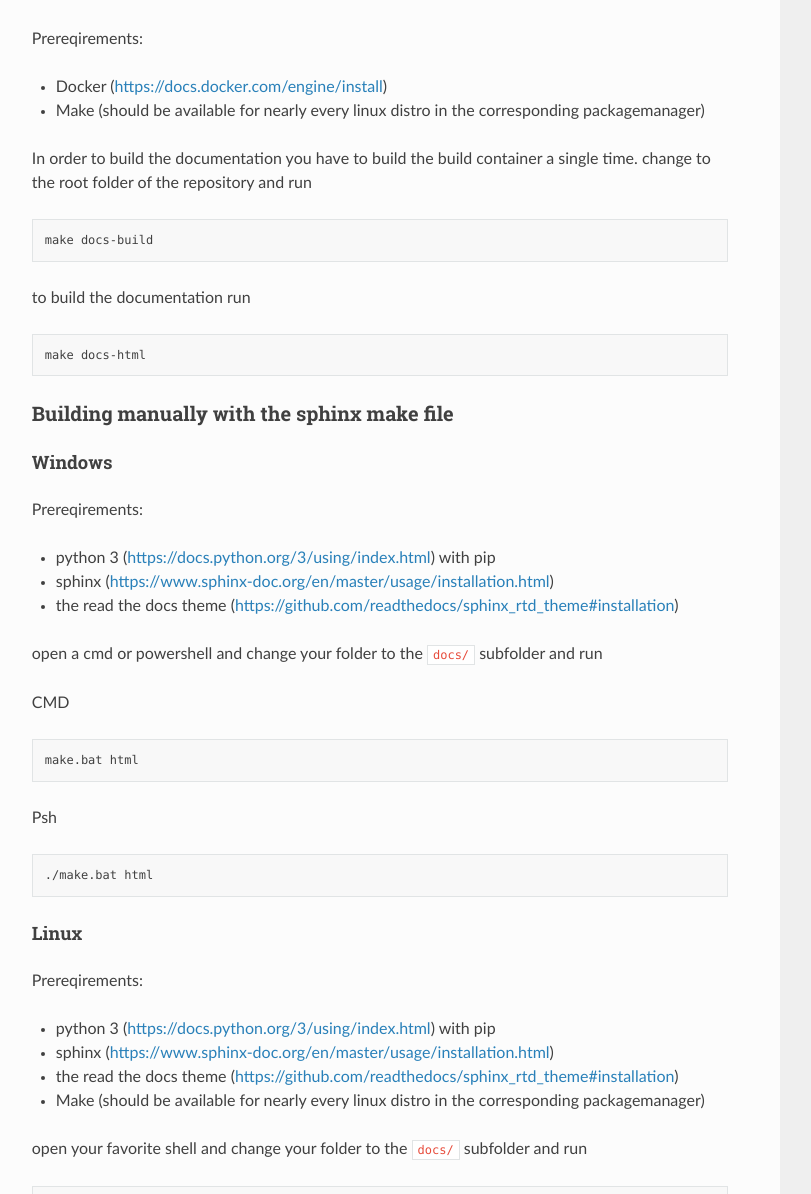
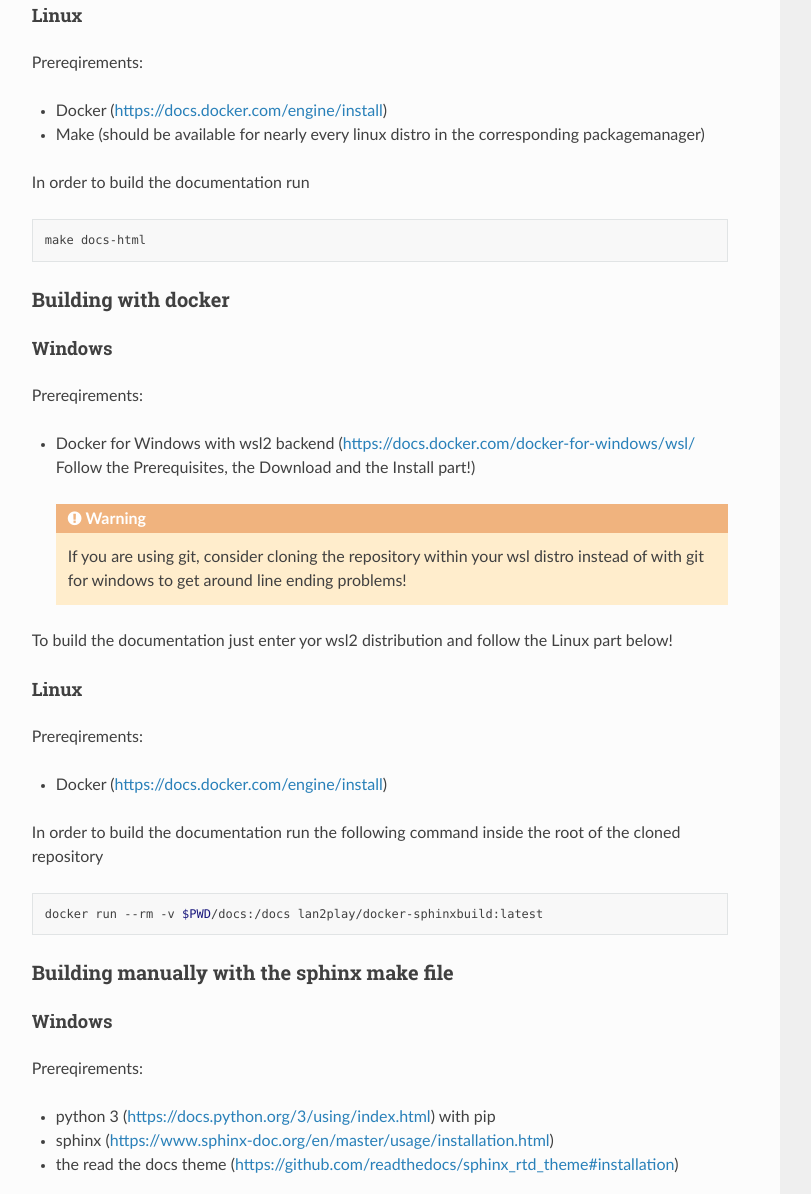
Before and after one commit to Lan2Play/eventula.lan2play.de, a plain HTML site: page docs/contribution.html in a window 1280 px wide. Shown: the part 1067-2261 px from the top of the page, without its empty margins (320-1131 px from the left). Drawn offline with Linux system fonts and the light colour scheme; a script that the page names is missing.

Commit message:
CI Build

```diff
--- a/docs/contribution.html
+++ b/docs/contribution.html
@@ -47,9 +47,14 @@
 <li class="toctree-l4"><a class="reference internal" href="#linux">Linux</a></li>
 </ul>
 </li>
-<li class="toctree-l3"><a class="reference internal" href="#building-manually-with-the-sphinx-make-file">Building manually with the sphinx make file</a><ul>
+<li class="toctree-l3"><a class="reference internal" href="#building-with-docker">Building with docker</a><ul>
 <li class="toctree-l4"><a class="reference internal" href="#id1">Windows</a></li>
 <li class="toctree-l4"><a class="reference internal" href="#id2">Linux</a></li>
+</ul>
+</li>
+<li class="toctree-l3"><a class="reference internal" href="#building-manually-with-the-sphinx-make-file">Building manually with the sphinx make file</a><ul>
+<li class="toctree-l4"><a class="reference internal" href="#id3">Windows</a></li>
+<li class="toctree-l4"><a class="reference internal" href="#id4">Linux</a></li>
 </ul>
 </li>
 </ul>
@@ -124,15 +129,16 @@
   <section id="contribution-guide">
 <h1>Contribution Guide<a class="headerlink" href="#contribution-guide" title="Permalink to this heading"></a></h1>
 <p>We are looking forward to every conbtirbution you possibly can bring in.</p>
-<p>If you encounter serious errors while using eventula and you are not able to fix them, feel free to open issues on <a class="reference external" href="https://github.com/th0rn0/eventula-manager/issues">https://github.com/th0rn0/eventula-manager/issues</a></p>
+<p>If you encounter serious errors while using eventula and you are not able to fix them, feel free to open issues on <a class="reference external" href="https://github.com/Lan2Play/eventula-manager/issues">https://github.com/Lan2Play/eventula-manager/issues</a></p>
 <p>If you plan to add a feature to eventula, please open an issue as well so no one has to do work when someone already working on something.</p>
 <section id="documentation">
 <h2>Documentation<a class="headerlink" href="#documentation" title="Permalink to this heading"></a></h2>
-<p>This documentation is written in restructured text and its build using sphinx and the read the docs theme. The source can be found in our main repository in the <code class="docutils literal notranslate"><span class="pre">docs/</span></code> subfolder (<a class="reference external" href="https://github.com/th0rn0/eventula-manager/tree/master/src">https://github.com/th0rn0/eventula-manager/tree/master/src</a>).
+<p>This documentation is written in restructured text and its build using sphinx and the read the docs theme. The source can be found in our main repository in the <code class="docutils literal notranslate"><span class="pre">docs/</span></code> subfolder (<a class="reference external" href="https://github.com/Lan2Play/eventula-manager/tree/master/src">https://github.com/Lan2Play/eventula-manager/tree/master/src</a>).
 Feel free to PR corrections or expansions of the documentation at any time!</p>
 <p>To build the documentation locally to the <code class="docutils literal notranslate"><span class="pre">docs/build</span></code> subfolder you have two options:</p>
 <ul class="simple">
 <li><p>Building with docker and the make file (recommended)</p></li>
+<li><p>Building with docker</p></li>
 <li><p>Building manually with the sphinx make file</p></li>
 </ul>
 <section id="building-with-docker-and-the-make-file">
@@ -158,21 +164,44 @@ Feel free to PR corrections or expansions of the documentation at any time!</p>
 <li><p>Docker (<a class="reference external" href="https://docs.docker.com/engine/install">https://docs.docker.com/engine/install</a>)</p></li>
 <li><p>Make (should be available for nearly every linux distro in the corresponding packagemanager)</p></li>
 </ul>
-<p>In order to build the documentation you have to build the build container a single time.
-change to the root folder of the repository and run</p>
-<div class="highlight-bash notranslate"><div class="highlight"><pre><span></span>make docs-build
+<p>In order to build the documentation run</p>
+<div class="highlight-bash notranslate"><div class="highlight"><pre><span></span>make docs-html
 </pre></div>
 </div>
-<p>to build the documentation run</p>
-<div class="highlight-bash notranslate"><div class="highlight"><pre><span></span>make docs-html
+</section>
+</section>
+<section id="building-with-docker">
+<h3>Building with docker<a class="headerlink" href="#building-with-docker" title="Permalink to this heading"></a></h3>
+<section id="id1">
+<h4>Windows<a class="headerlink" href="#id1" title="Permalink to this heading"></a></h4>
+<p>Prereqirements:</p>
+<ul class="simple">
+<li><p>Docker for Windows with wsl2 backend (<a class="reference external" href="https://docs.docker.com/docker-for-windows/wsl/">https://docs.docker.com/docker-for-windows/wsl/</a> Follow the Prerequisites, the Download and the Install part!)</p></li>
+</ul>
+<blockquote>
+<div><div class="admonition warning">
+<p class="admonition-title">Warning</p>
+<p>If you are using git, consider cloning the repository within your wsl distro instead of with git for windows to get around line ending problems!</p>
+</div>
+</div></blockquote>
+<p>To build the documentation just enter yor wsl2 distribution and follow the Linux part below!</p>
+</section>
+<section id="id2">
+<h4>Linux<a class="headerlink" href="#id2" title="Permalink to this heading"></a></h4>
+<p>Prereqirements:</p>
+<ul class="simple">
+<li><p>Docker (<a class="reference external" href="https://docs.docker.com/engine/install">https://docs.docker.com/engine/install</a>)</p></li>
+</ul>
+<p>In order to build the documentation run the following command inside the root of the cloned repository</p>
+<div class="highlight-bash notranslate"><div class="highlight"><pre><span></span>docker run --rm -v <span class="nv">$PWD</span>/docs:/docs lan2play/docker-sphinxbuild:latest
 </pre></div>
 </div>
 </section>
 </section>
 <section id="building-manually-with-the-sphinx-make-file">
 <h3>Building manually with the sphinx make file<a class="headerlink" href="#building-manually-with-the-sphinx-make-file" title="Permalink to this heading"></a></h3>
-<section id="id1">
-<h4>Windows<a class="headerlink" href="#id1" title="Permalink to this heading"></a></h4>
+<section id="id3">
+<h4>Windows<a class="headerlink" href="#id3" title="Permalink to this heading"></a></h4>
 <p>Prereqirements:</p>
 <ul class="simple">
 <li><p>python 3 (<a class="reference external" href="https://docs.python.org/3/using/index.html">https://docs.python.org/3/using/index.html</a>) with pip</p></li>
@@ -189,8 +218,8 @@ change to the root folder of the repository and run</p>
 </pre></div>
 </div>
 </section>
-<section id="id2">
-<h4>Linux<a class="headerlink" href="#id2" title="Permalink to this heading"></a></h4>
+<section id="id4">
+<h4>Linux<a class="headerlink" href="#id4" title="Permalink to this heading"></a></h4>
 <p>Prereqirements:</p>
 <ul class="simple">
 <li><p>python 3 (<a class="reference external" href="https://docs.python.org/3/using/index.html">https://docs.python.org/3/using/index.html</a>) with pip</p></li>
```
Also changed, not shown: docs/_sources/contribution.rst.txt, docs/searchindex.js.
